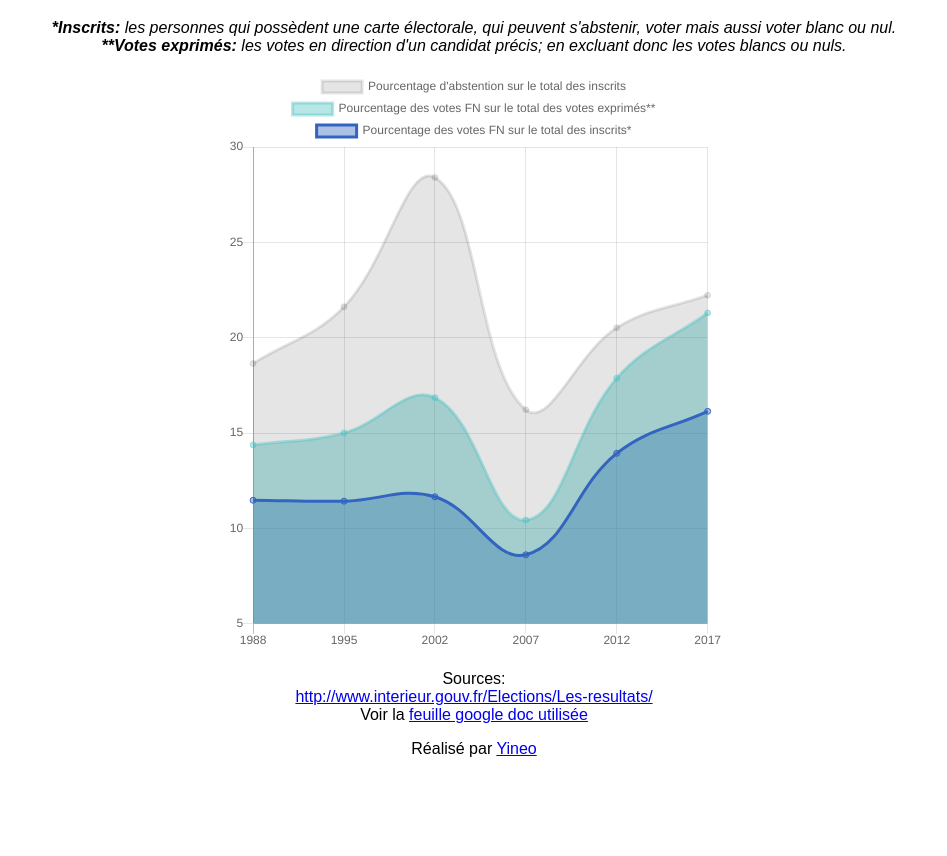
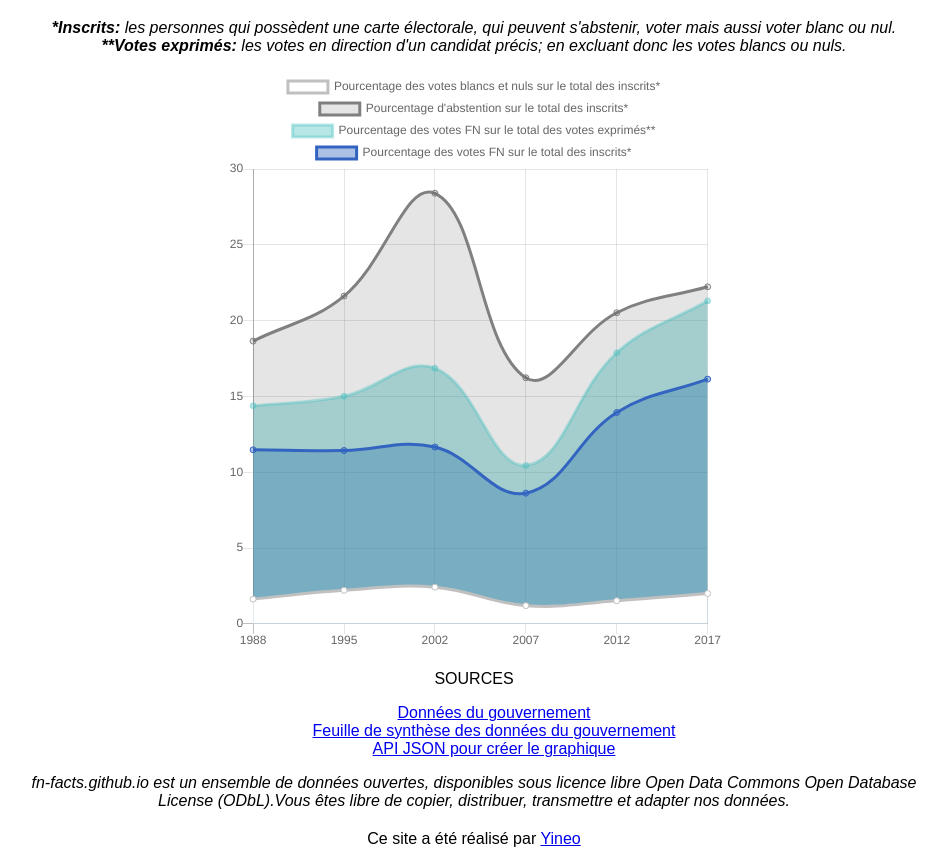
Before and after one commit to fn-facts/fn-facts.github.io, a website built with webpack: page index.html in a window 1280 px wide. Shown: the part 98-954 px from the top of the page, without its empty margins (166-1113 px from the left). Before the commit the page ends 864 px from the top, so only its background shows below. Built offline with nearby package versions, Linux system fonts and the light colour scheme.

Commit message:
add licence

```diff
--- a/app/app.css
+++ b/app/app.css
@@ -22,9 +22,20 @@ h1 {
 }
 
 .sources {
+  text-align:center;
+}
+
+.sources-liste {
+  list-style-type: none;
   text-align: center;
 }
 
 footer {
+  margin-top: 20px;
   text-align: center;
 }
+
+.licence {
+  text-align: center;
+  font-style: italic;
+}
--- a/app/lineChart.js
+++ b/app/lineChart.js
@@ -6,16 +6,23 @@ axios.get('/api/votes.json').then(function(result) {
   var datas = result.data
 
   var datasLabels = {
-    abstention_pourcentage:"Pourcentage d'abstention sur le total des inscrits",
+    abstention_pourcentage:"Pourcentage d'abstention sur le total des inscrits*",
     vote_fn_pourcentage_exprimes:"Pourcentage des votes FN sur le total des votes exprimés**",
     vote_fn_pourcentage_inscrits:"Pourcentage des votes FN sur le total des inscrits*",
-    blancs_nuls_pourcentage:"Pourcentage des votes blancs et nuls",
-    blancs_nuls_abstention_pourcentage:"Pourcentage des votes blancs, nuls et abstention",
+    blancs_nuls_pourcentage:"Pourcentage des votes blancs et nuls sur le total des inscrits*"
+    //blancs_nuls_abstention_pourcentage:"Pourcentage des votes blancs, nuls et abstention",
   }
 
   var labels = [];
   var datasets = {
-    abstention_pourcentage:{
+    blancs_nuls_pourcentage:{
+      data:[],
+      borderColor:"silver",
+      backgroundColor:"white"
+    },
+        abstention_pourcentage:{
+      borderColor: "gray",
+      backgroundColor: "rgba(0,0,0,0.1)",
       data:[]
     },
     vote_fn_pourcentage_exprimes:{
@@ -28,6 +35,7 @@ axios.get('/api/votes.json').then(function(result) {
       backgroundColor: "rgba(50,100,192,0.4)",
       data:[]
     }
+
   }
 
   for (var year in datas ) {
--- a/index.html
+++ b/index.html
@@ -20,10 +20,21 @@
         <canvas height="350px" id="lineChart"></canvas>
       </div>
 
-      <p class="sources">Sources: <br /><a href="http://www.interieur.gouv.fr/Elections/Les-resultats/">http://www.interieur.gouv.fr/Elections/Les-resultats/</a><br/>
-        Voir la <a href="https://docs.google.com/spreadsheets/d/1Ql_udGFIes12oz8LIqTLrxEz8WgKcJDg9WhaR4EmNwg/edit#gid=0">feuille google doc utilisée</a>
+      <p class="sources">
+        SOURCES<br />
+        <ul class="sources-liste"><li><a href="http://www.interieur.gouv.fr/Elections/Les-resultats/">Données du gouvernement</a></li>
+          <li>
+            <a href="https://docs.google.com/spreadsheets/d/1Ql_udGFIes12oz8LIqTLrxEz8WgKcJDg9WhaR4EmNwg/edit#gid=0">Feuille de synthèse des données du gouvernement</a>
+          </li>
+          <li>
+            <a href="/api/votes.json">API JSON pour créer le graphique</a>
+          </li>
+        </ul>
       </p>
-      <footer>Réalisé par <a href="http://yineo.fr">Yineo</a></footer>
+              <div class="licence">fn-facts.github.io est un ensemble de données ouvertes, disponibles sous licence libre Open Data Commons Open Database License (ODbL).Vous êtes libre de copier, distribuer, transmettre et adapter nos données.</div>
+      <footer>
+        Ce site a été réalisé par <a href="http://yineo.fr">Yineo</a>
+      </footer>
     </div>
 
   </body>
```
Also changed, not shown: dist/bundle.js.
